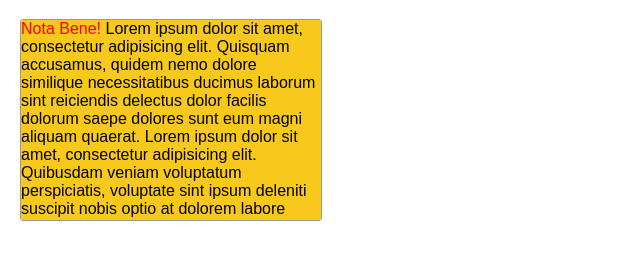
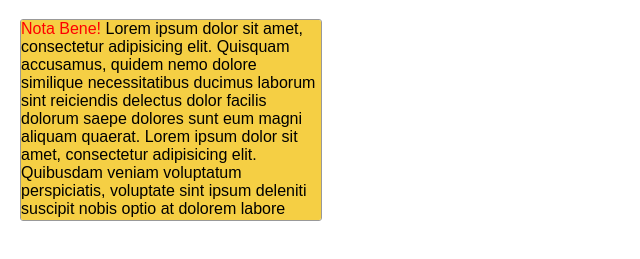
Before and after one commit to andrey-ageev/test, a plain HTML site: page index.html in a window 1280 px wide. Shown: the part 61-320 px from the top of the page, without its empty margins (0-640 px from the left). Drawn offline with Linux system fonts and the light colour scheme.

Commit message:
Background color was changed - Цвет фона был изменён

```diff
--- a/styles/main.css
+++ b/styles/main.css
@@ -5,7 +5,7 @@ body {
 
 .container {
     /* display: none; */
-    background: #f8c81c;
+    background: #f5cf44;
     width: 300px;
     height: 200px;
     border: 1px solid #999;
```
